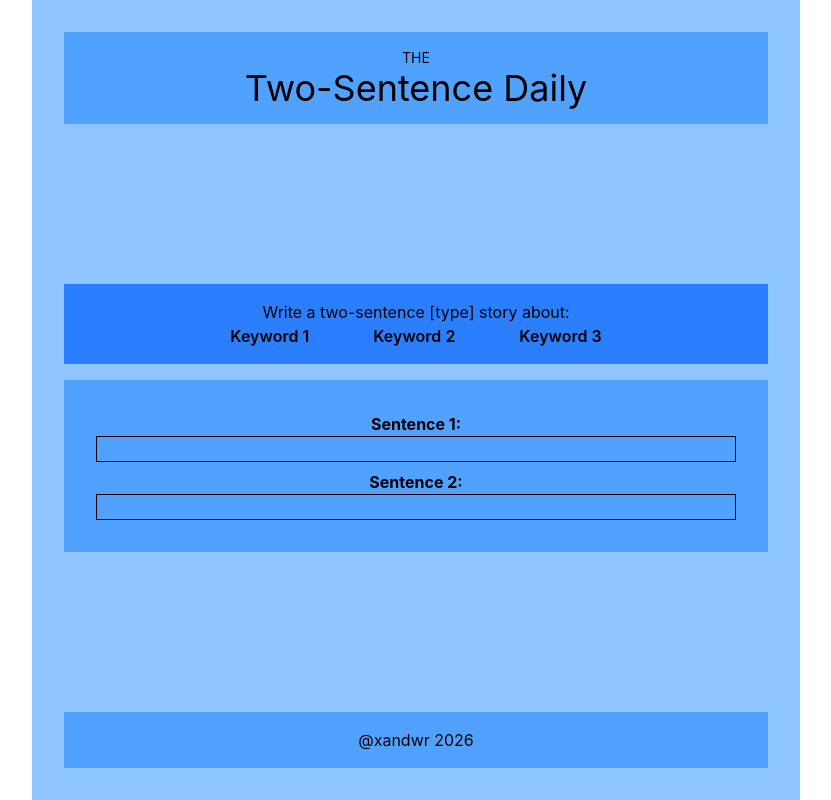
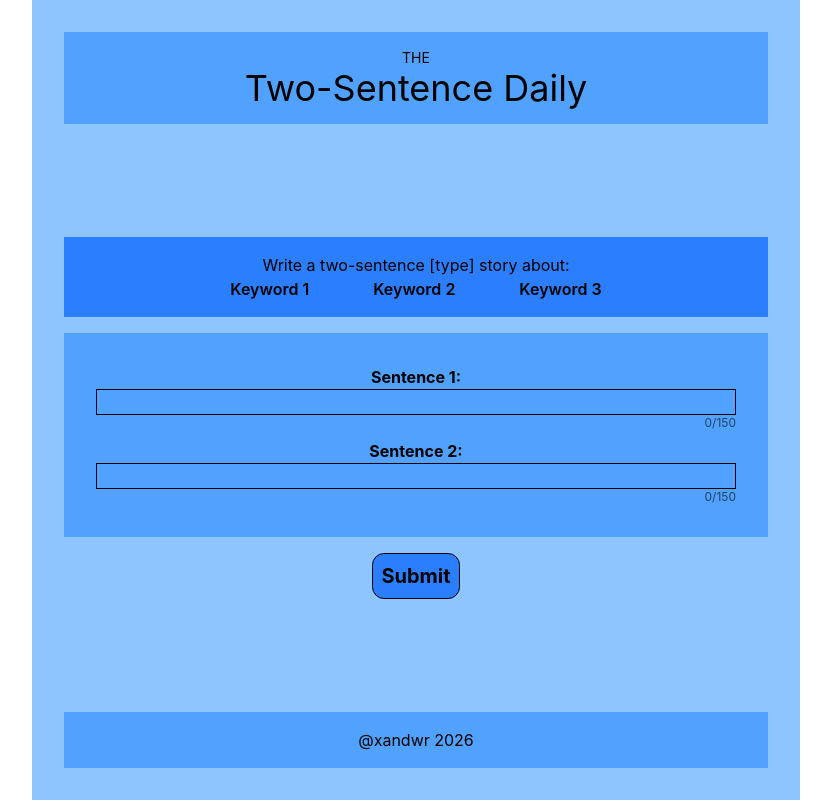
Before and after one commit to xandwr/twosentencedaily.com, a SvelteKit app: page / in a window 1280 px wide. Shown: the whole page, without its empty margins (224-1055 px from the left). Built offline with nearby package versions, Linux system fonts and the light colour scheme.

Commit message:
Small stuff

```diff
--- a/src/routes/+page.svelte
+++ b/src/routes/+page.svelte
@@ -1,3 +1,8 @@
+<script lang="ts">
+    let sentence1 = $state('');
+    let sentence2 = $state('');
+</script>
+
 <div
     class="bg-blue-300 w-screen h-screen flex flex-col items-center justify-between gap-y-8 max-w-3xl m-auto p-8"
 >
@@ -6,8 +11,8 @@
         <h1>Two-Sentence Daily</h1>
     </div>
 
-    <div class="w-full flex flex-col gap-y-4">
-        <div class="text-center bg-blue-500 p-4">
+    <div class="w-full flex flex-col gap-y-4 items-center">
+        <div class="text-center bg-blue-500 p-4 w-full">
             <h2>Write a two-sentence [type] story about:</h2>
             <ul class="flex gap-x-16 font-semibold justify-center">
                 <li>Keyword 1</li>
@@ -19,13 +24,19 @@
         <div class="flex flex-col gap-y-2 w-full p-8 bg-blue-400">
             <div class="w-full">
                 <h1 class="text-center font-bold">Sentence 1:</h1>
-                <input class="border w-full" />
+                <input class="border w-full" maxlength={150} bind:value={sentence1} />
+                <p class="text-right text-xs opacity-60">{sentence1.length}/150</p>
             </div>
 
             <div class="w-full">
                 <h1 class="text-center font-bold">Sentence 2:</h1>
-                <input class="border w-full" />
+                <input class="border w-full" maxlength={150} bind:value={sentence2} />
+                <p class="text-right text-xs opacity-60">{sentence2.length}/150</p>
             </div>
+        </div>
+
+        <div>
+            <button class="border rounded-xl text-xl p-2 bg-blue-500 font-bold hover:bg-blue-300 transition-colors">Submit</button>
         </div>
     </div>
 
```
